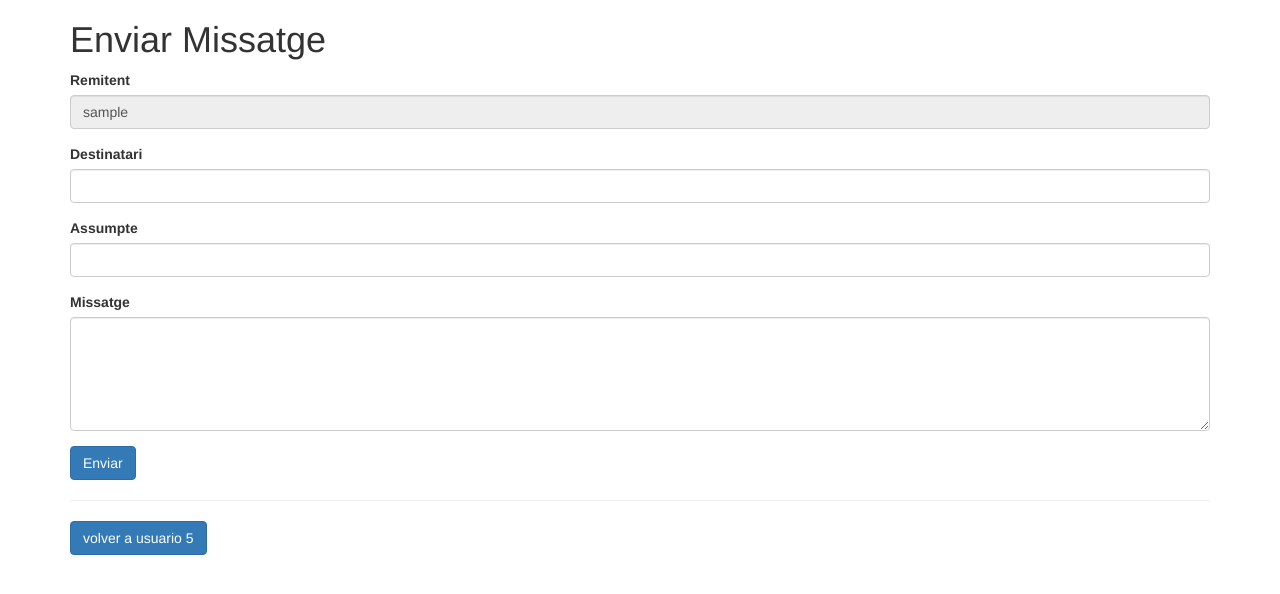
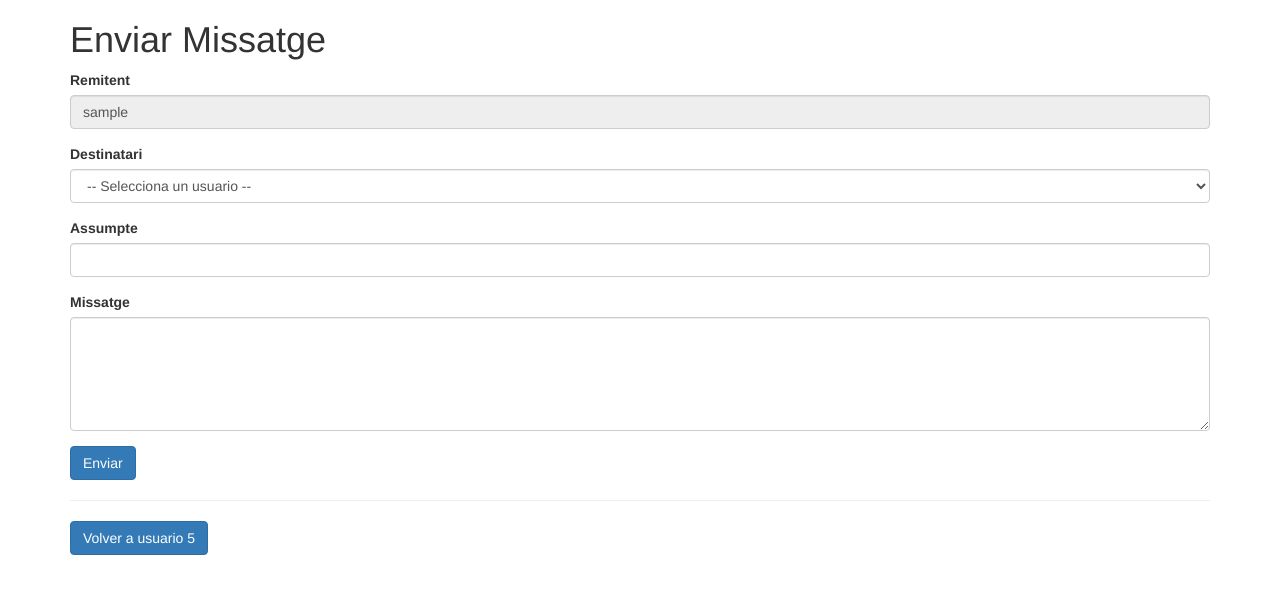
Before and after one commit to Hbances/asix2-solo-flix, a PHP site: page /send.php in a window 1280 px wide. Shown: the top 594 px of the page. Run offline with PHP 8.4, Linux system fonts and the light colour scheme; the visitor is signed in with stand-in values (Sample User, id 1).

Commit message:
solo flix asix2

```diff
--- a/send.php
+++ b/send.php
@@ -6,7 +6,6 @@ session_start();
 if (!isset($_SESSION['id'])) {
     die("Error: No se ha iniciado sesión.");
 }
-
 
 // Obtener el nombre del usuario remitente
 $remitente_id = $_SESSION['id'];
@@ -21,8 +20,13 @@ if ($result->num_rows === 1) {
     die("Error: No se pudo obtener el nombre del remitente.");
 }
 
+// Obtener lista de usuarios para el select (excepto el remitente)
+$stmt = $conn->prepare("SELECT id, usuario FROM usuarios WHERE id != ?");
+$stmt->bind_param("i", $remitente_id);
+$stmt->execute();
+$usuarios_result = $stmt->get_result();
+
 if ($_SERVER['REQUEST_METHOD'] === 'POST') {
-    // $remitente = $_SESSION['id']; // ID del usuario actual
     $destinatario = $_POST['destinatario'];
     $asunto = $_POST['asunto'];
     $mensaje = $_POST['mensaje'];
@@ -33,7 +37,6 @@ if ($_SERVER['REQUEST_METHOD'] === 'POST') {
     $stmt->execute();
     $result = $stmt->get_result();
 
-        // num_rows lo que hace es verificar si ese usuario existe en la base de un usuario
     if ($result->num_rows === 0) {
         die("El destinatario no existe.");
     }
@@ -67,20 +70,31 @@ if ($_SERVER['REQUEST_METHOD'] === 'POST') {
         <form method="POST" action="">
             <div class="form-group">
                 <label for="remitente">Remitent</label>
-                <input type="text" name="remitente" class="form-control" value="<?php echo ($_SESSION['nombre_usuario']); ?>" readonly>
+                <input type="text" name="remitente" class="form-control" value="<?php echo htmlspecialchars($_SESSION['nombre_usuario']); ?>" readonly>
             </div>
+
             <div class="form-group">
                 <label for="destinatario">Destinatari</label>
-                <input type="text" name="destinatario" class="form-control" required>
+                <select name="destinatario" class="form-control" required>
+                    <option value="">-- Selecciona un usuario --</option>
+                    <?php while ($row = $usuarios_result->fetch_assoc()): ?>
+                        <option value="<?php echo $row['id']; ?>">
+                            <?php echo htmlspecialchars($row['usuario']); ?>
+                        </option>
+                    <?php endwhile; ?>
+                </select>
             </div>
+
             <div class="form-group">
                 <label for="asunto">Assumpte</label>
                 <input type="text" name="asunto" class="form-control" required>
             </div>
+
             <div class="form-group">
                 <label for="mensaje">Missatge</label>
                 <textarea name="mensaje" class="form-control" rows="5" required></textarea>
             </div>
+
             <button type="submit" class="btn btn-primary">Enviar</button>
         </form>
 
@@ -89,16 +103,15 @@ if ($_SERVER['REQUEST_METHOD'] === 'POST') {
         <?php
         if (isset($_SESSION['nivel'])) {
             if ($_SESSION['nivel'] == 5) {
-                echo "<a href='intranet.php' class='btn btn-primary'>volver a usuario 5</a>";
+                echo "<a href='intranet.php' class='btn btn-primary'>Volver a usuario 5</a>";
             } elseif ($_SESSION['nivel'] == 99) {
-                echo "<a href='usuario99.php' class='btn btn-primary'>volver a usuario 99</a>";
+                echo "<a href='usuario99.php' class='btn btn-primary'>Volver a usuario 99</a>";
             } elseif ($_SESSION['nivel'] == 0) {
-                echo "<a href='usuario0.php' class='btn btn-primary'>volver a usuario 0</a>";
+                echo "<a href='usuario0.php' class='btn btn-primary'>Volver a usuario 0</a>";
             } elseif ($_SESSION['nivel'] == 666) {
-                echo "<a href='gestion_usuarios.php' class='btn btn-primary'>volver a usuario 66</a>";
+                echo "<a href='gestion_usuarios.php' class='btn btn-primary'>Volver a usuario 66</a>";
             }
         }
-
         ?>
     </div>
 </body>
```
